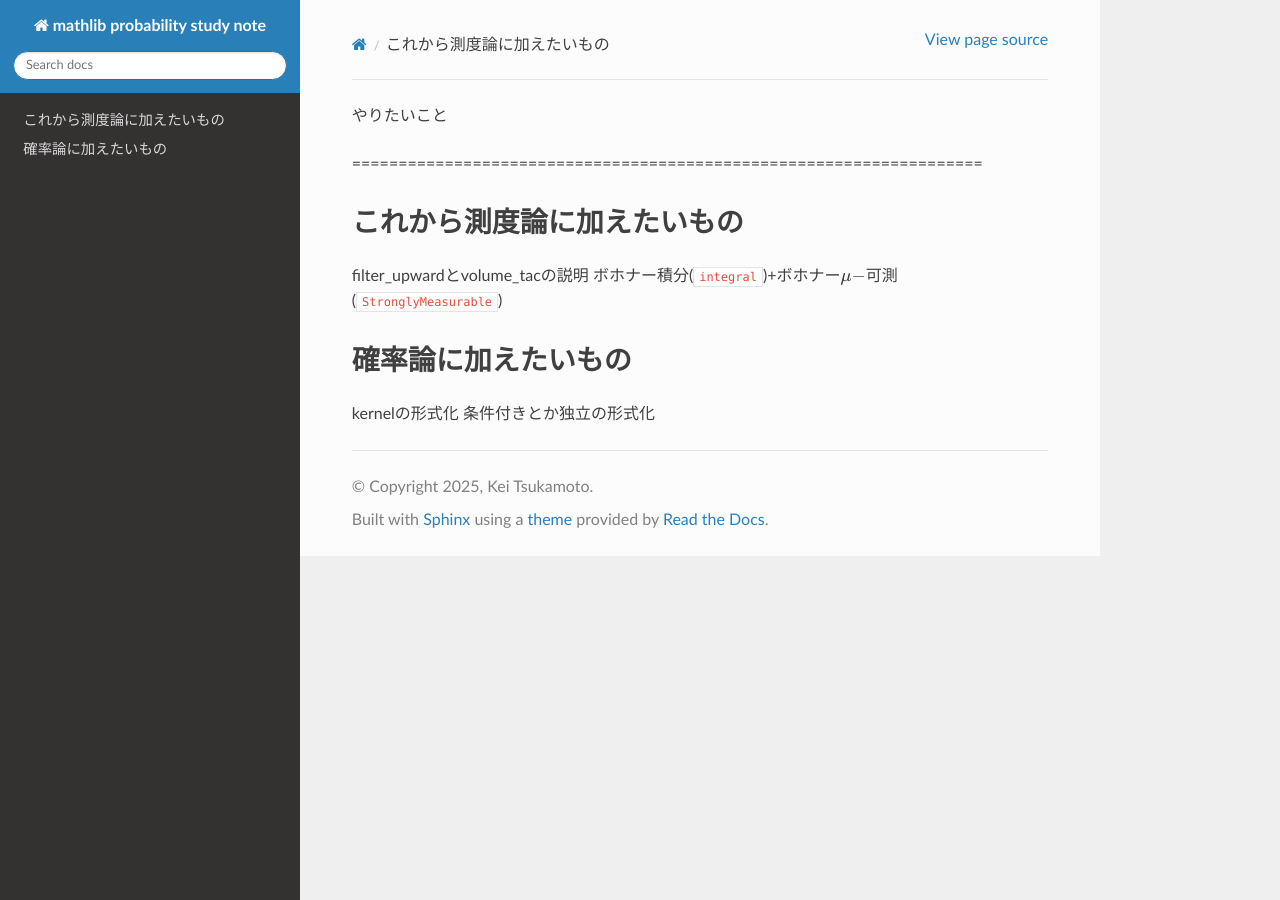
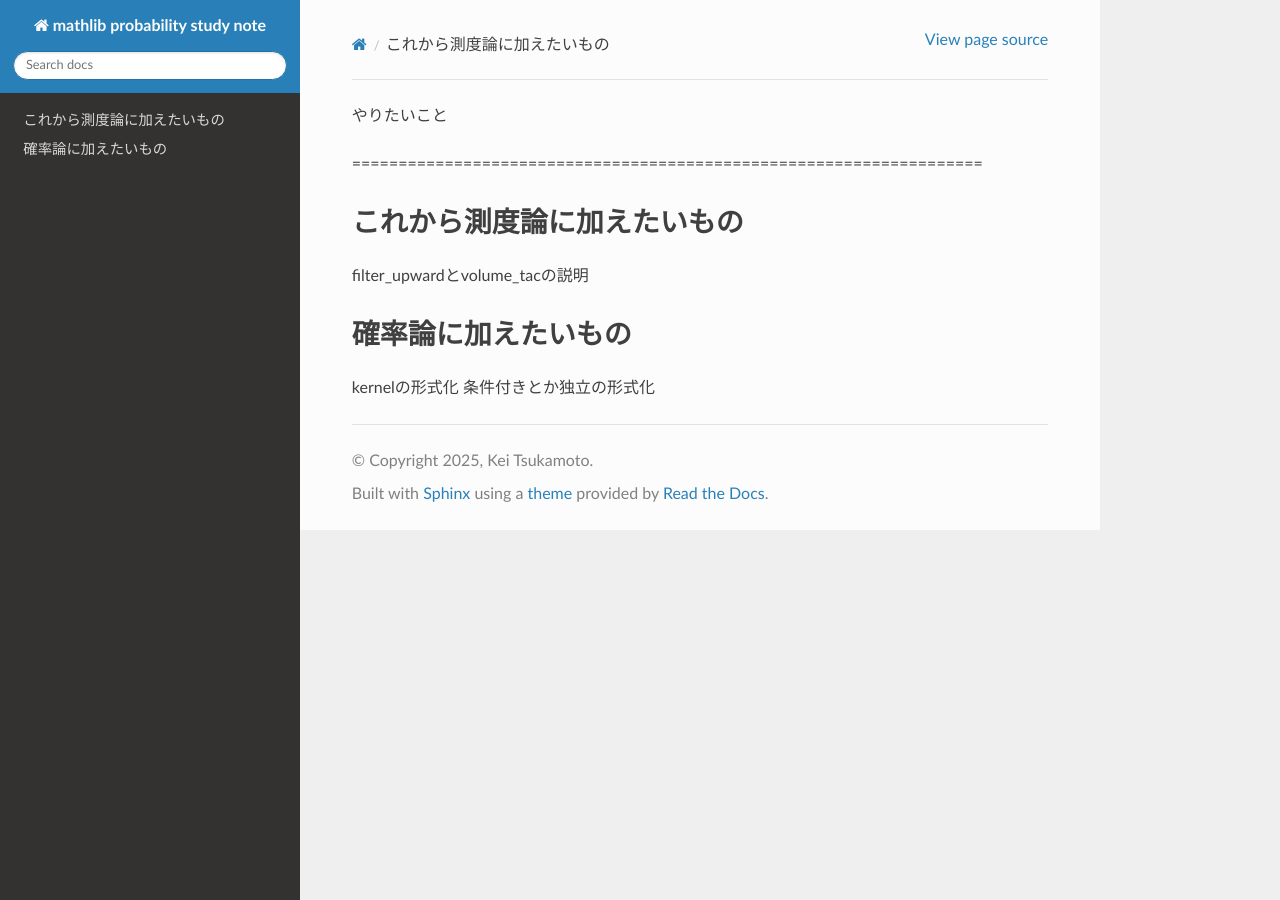
Before and after one commit to auto-res/mathlib_probability_study_note, a Sphinx documentation site: the page built from docs/source/plan.md, in a window 1280 px wide. Built offline with Sphinx 7.4.7 and the Read the Docs theme 3.1.0, drawn with Linux system fonts in a browser that asks for light colours.

```diff
--- a/docs/source/plan.md
+++ b/docs/source/plan.md
@@ -4,7 +4,6 @@
 
 # これから測度論に加えたいもの
 filter_upwardとvolume_tacの説明
-ボホナー積分(`integral`)+ボホナー$\mu-$可測(`StronglyMeasurable`)
 
 # 確率論に加えたいもの
 kernelの形式化
```
Also changed, not shown: docs/source/index.md (+1 -1 lines).
